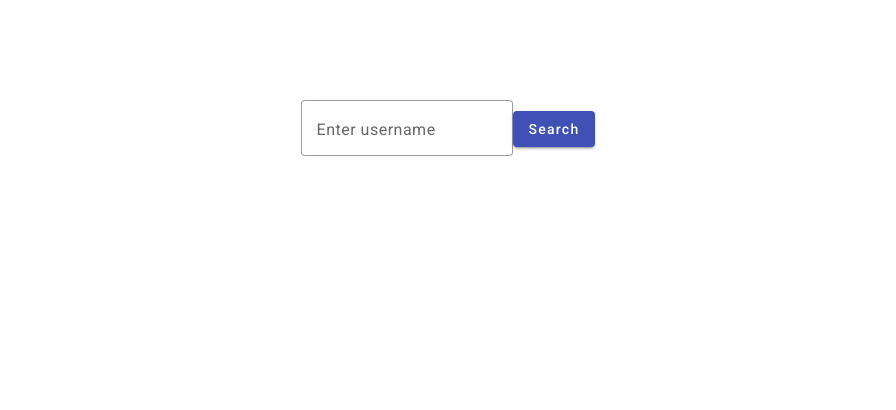
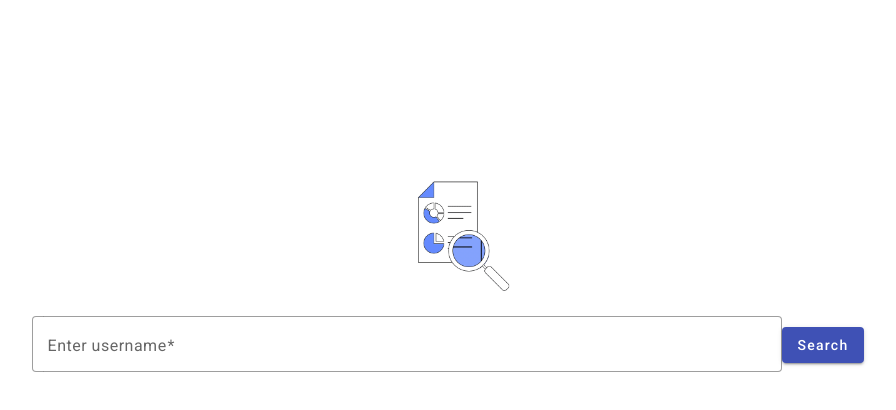
Before and after one commit to Juvinvinod/github-profile-viewer, an Angular app: page / in a window 1280 px wide. Shown: the top 410 px of the page, without its empty margins (192-1088 px from the left). Built offline with nearby package versions, Linux system fonts and the light colour scheme.

Commit message:
Added service file and more css in components

```diff
--- a/src/app/material/material.module.ts
+++ b/src/app/material/material.module.ts
@@ -6,6 +6,7 @@ import { MatInputModule } from '@angular/material/input';
 import { MatFormFieldModule } from '@angular/material/form-field';
 import { MatButtonModule } from '@angular/material/button';
 import { MatCardModule } from '@angular/material/card';
+import { MatPaginatorModule } from '@angular/material/paginator';
 
 @NgModule({
   declarations: [],
@@ -15,7 +16,8 @@ import { MatCardModule } from '@angular/material/card';
     MatInputModule,
     MatFormFieldModule,
     MatButtonModule,
-    MatCardModule
+    MatCardModule,
+    MatPaginatorModule
   ]
 })
 export class MaterialModule {}
--- a/src/app/search-bar/search-bar.component.css
+++ b/src/app/search-bar/search-bar.component.css
@@ -1,4 +1,26 @@
 .search-form{
-    margin-top: 100px;
     text-align: center;
+    align-content: center;
+    align-items: center;
 }
+
+mat-form-field{
+    width: 750px;
+    @media only screen and (max-width: 950px) {
+        width: 350px;
+    }
+}
+
+.img-container{
+   padding-top: 10%;
+    display: flex;
+    max-width: 250px;
+    max-height: 250px;
+    object-fit: contain;
+    margin: auto;
+}
+
+.search-image{
+    object-fit: fill;
+    width: 250px;
+}
--- a/src/app/search-bar/search-bar.component.html
+++ b/src/app/search-bar/search-bar.component.html
@@ -1,7 +1,13 @@
-<form class="search-form">
+<div class="img-container">
+    <img src="../assets/search.gif" class="search-image" alt="searching">
+</div>
+<form class="search-form" [formGroup]="userForm" (ngSubmit)="onSubmit()">
     <mat-form-field appearance="outline">
         <mat-label>Enter username</mat-label>
-        <input matInput value="" class="search-input">
+        <input matInput value="" class="search-input" formControlName="name">
+        <mat-error *ngIf="userForm.get('name')?.hasError('required')">
+            Username is <strong>required</strong>
+        </mat-error>
     </mat-form-field>
     <button mat-raised-button color="primary">Search</button>
 </form>
--- a/src/app/search-bar/search-bar.component.ts
+++ b/src/app/search-bar/search-bar.component.ts
@@ -1,8 +1,21 @@
 import { Component } from '@angular/core';
+import { FormControl, FormGroup, Validators } from '@angular/forms';
 
 @Component({
   selector: 'app-search-bar',
   templateUrl: './search-bar.component.html',
   styleUrl: './search-bar.component.css'
 })
-export class SearchBarComponent {}
+export class SearchBarComponent {
+  constructor() {}
+  userForm = new FormGroup({
+    name: new FormControl('', [Validators.required])
+  }); //using reactive forms to get username
+
+  //function to extract userName and redirect to profile page
+  onSubmit() {
+    if (this.userForm.valid) {
+      const searchName = this.userForm.controls.name.value; // store the form value in a variable
+    }
+  }
+}
--- a/src/app/user-profile/user-profile.component.css
+++ b/src/app/user-profile/user-profile.component.css
@@ -17,3 +17,30 @@
 ::ng-deep mat-card-content{
     padding-top: 15px !important;
 }
+
+.user-list{
+    align-content: center;
+    padding: 0 12% ;
+}
+
+.text{
+    margin-left: 15%;
+    font-size: large;
+    font-weight: bolder;
+    padding: 25px;
+}
+
+.example-card {
+    max-width: 1050px;
+    margin-bottom: 8px;
+    margin-left: 15%;
+    margin-right: 15%;
+  }
+
+  .repo-card-title{
+    padding-top: 5px !important;
+}
+
+::ng-deep mat-paginator {
+    margin-right: 15%;
+}
--- a/src/app/user-profile/user-profile.component.html
+++ b/src/app/user-profile/user-profile.component.html
@@ -11,3 +11,18 @@
         asdfsdaf
     </mat-card-content>
 </mat-card>
+
+<h3 class="text">Repositories</h3>
+<mat-card class="example-card">
+    <mat-card-header>
+        <img mat-card-avatar src="https://material.angular.io/assets/img/examples/shiba2.jpg"
+            alt="Image of a Shiba Inu">
+        <mat-card-title class="repo-card-title">Juvin</mat-card-title>
+    </mat-card-header>
+    <mat-card-content>
+        asdfgsdafguyasgfuysd
+    </mat-card-content>
+</mat-card>
+
+<mat-paginator [length]="200" [pageSizeOptions]="[10, 50, 100]" aria-label="Select page">
+</mat-paginator>
```
Also changed, not shown: src/app/app.module.ts (+7 -1 lines), src/app/github.service.ts (added, +9 -0 lines), src/assets/search.gif (added), 1 other file (tests, documents, lock files or other folders).
